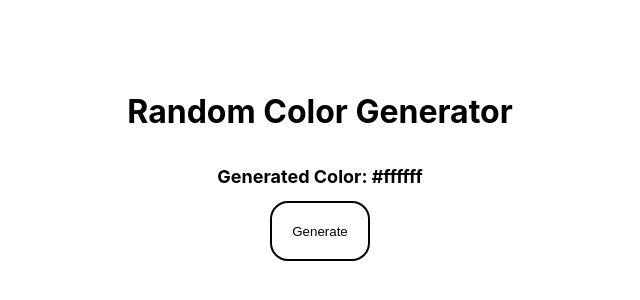
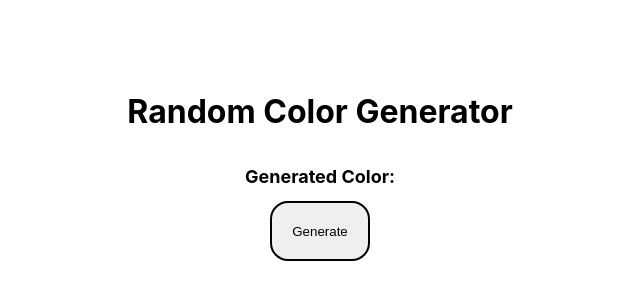
Before and after one commit to Julievee/react-random-color-generator, a React (Create React App) app: page / in a window 1280 px wide. Shown: the part 234-534 px from the top of the page, without its empty margins (320-960 px from the left). Built offline with nearby package versions, Linux system fonts and the light colour scheme.

Commit message:
Added new code to Generated Color

```diff
--- a/src/App.js
+++ b/src/App.js
@@ -2,7 +2,7 @@ import { useState } from 'react';
 
 // Declaring a state variable called "color", with the default value randomColor
 export default function App() {
-  const [backgroundColor, setBackgroundColor] = useState('#ffffff');
+  const [backgroundColor, setBackgroundColor] = useState('');
   const randombackgroundColor = () => {
     const hex = '#' + Math.floor(Math.random() * 16777215).toString(16);
     setBackgroundColor(hex);
@@ -33,7 +33,8 @@ export default function App() {
           fontColor: 'black',
         }}
       >
-        Generated Color: {backgroundColor}
+        Generated Color: {randombackgroundColor}
+        {backgroundColor}
       </div>
       <button
         style={{
```
